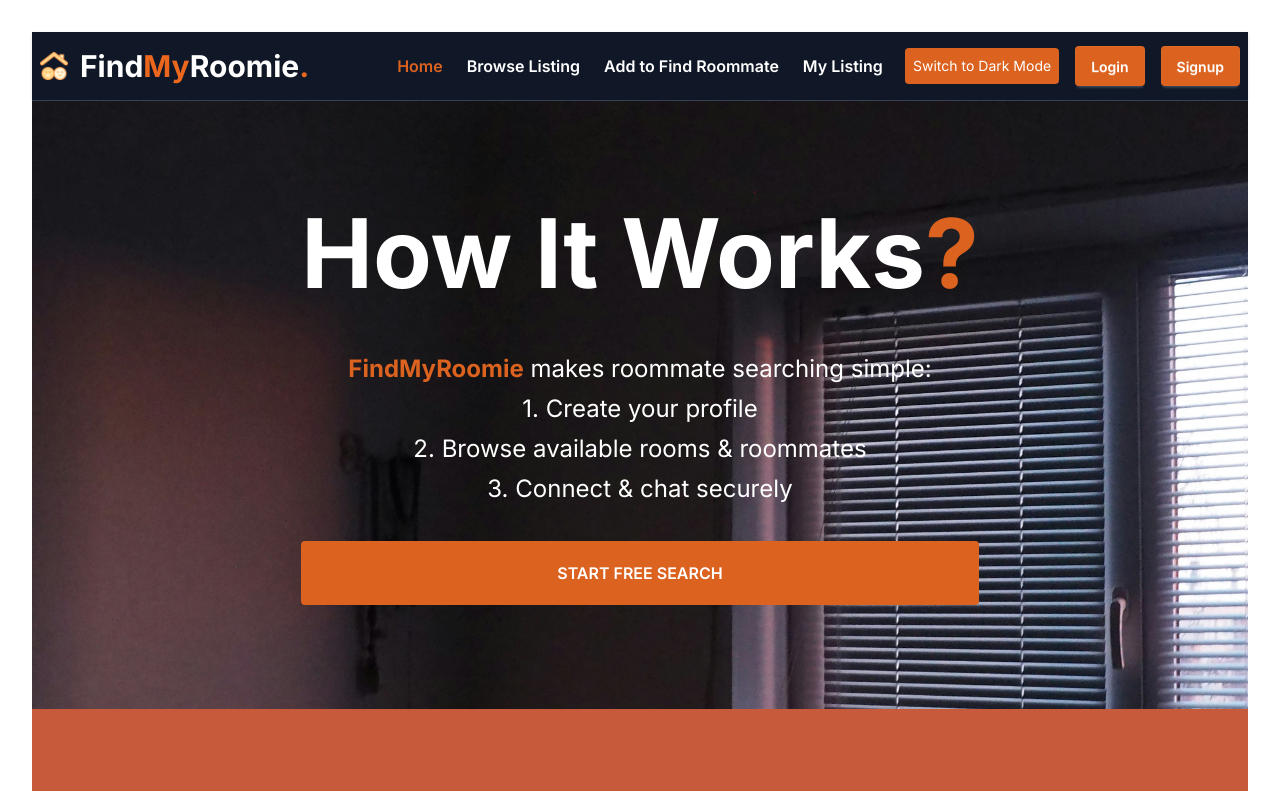
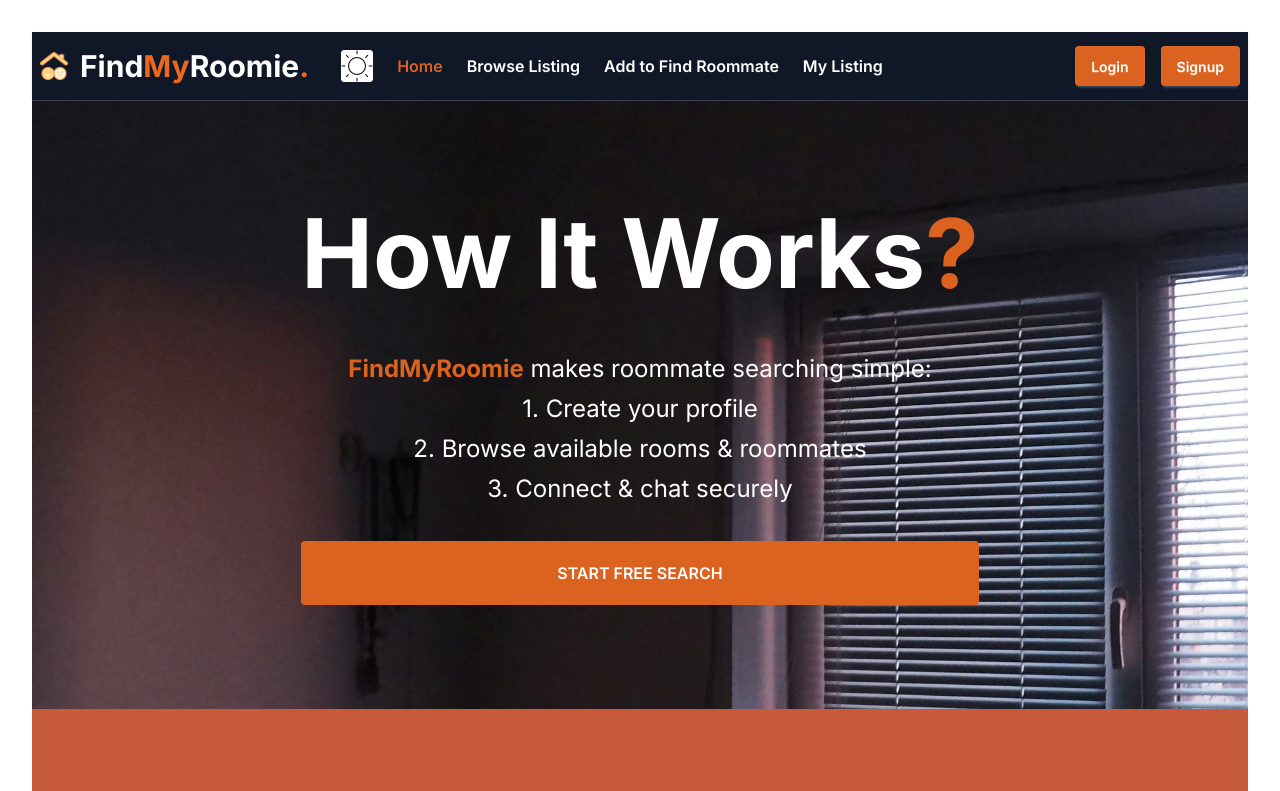
Before and after one commit to MdAlAmin1111/Rommate_Finder_Website_Client, a React (Vite) app: page / in a window 1280 px wide. Shown: the top 791 px of the page. Built offline with nearby package versions, Linux system fonts and the light colour scheme; no server answers.

Commit message:
added dark and light mood icon

```diff
--- a/src/components/Navbar.jsx
+++ b/src/components/Navbar.jsx
@@ -40,7 +40,7 @@ const Navbar = () => {
                         </p>
                     </div>
 
-
+                    <ThemeToggle></ThemeToggle>
                 </div>
 
                 <div className="navbar-center hidden lg:flex">
@@ -79,7 +79,7 @@ const Navbar = () => {
                         </div>
                         :
                         <div className="navbar-end space-x-4">
-                            <ThemeToggle></ThemeToggle>
+
                             <Link to={'/login'} className="btn bg-primary hover:bg-secondary border-none text-white">Login</Link>
                             <Link to={'/signup'} className="btn bg-primary hover:bg-secondary border-none text-white">Signup</Link>
                         </div>
--- a/src/components/ThemeToggle.jsx
+++ b/src/components/ThemeToggle.jsx
@@ -26,12 +26,9 @@ const ThemeToggle = () => {
   };
 
   return (
-    <button
-      onClick={toggleTheme}
-      className="px-2 py-2 text-[10px] sm:text-sm rounded bg-primary text-white hover:bg-secondary transition"
-    >
-      Switch to {theme === 'light' ? 'Dark' : 'Light'} Mode
-    </button>
+    <div onClick={toggleTheme} className='flex w-8 h-8 bg-gray-200 ml-8 rounded-sm'>
+      {theme === 'light' ? <img className='w-full h-full bg-white rounded-sm' src='/day-mode.png' alt="" /> : <img className='w-full' src='/night-mode.png' alt="" />}
+    </div>
   );
 };
 
```
Also changed, not shown: public/day-mode.png (added), public/night-mode.png (added).
